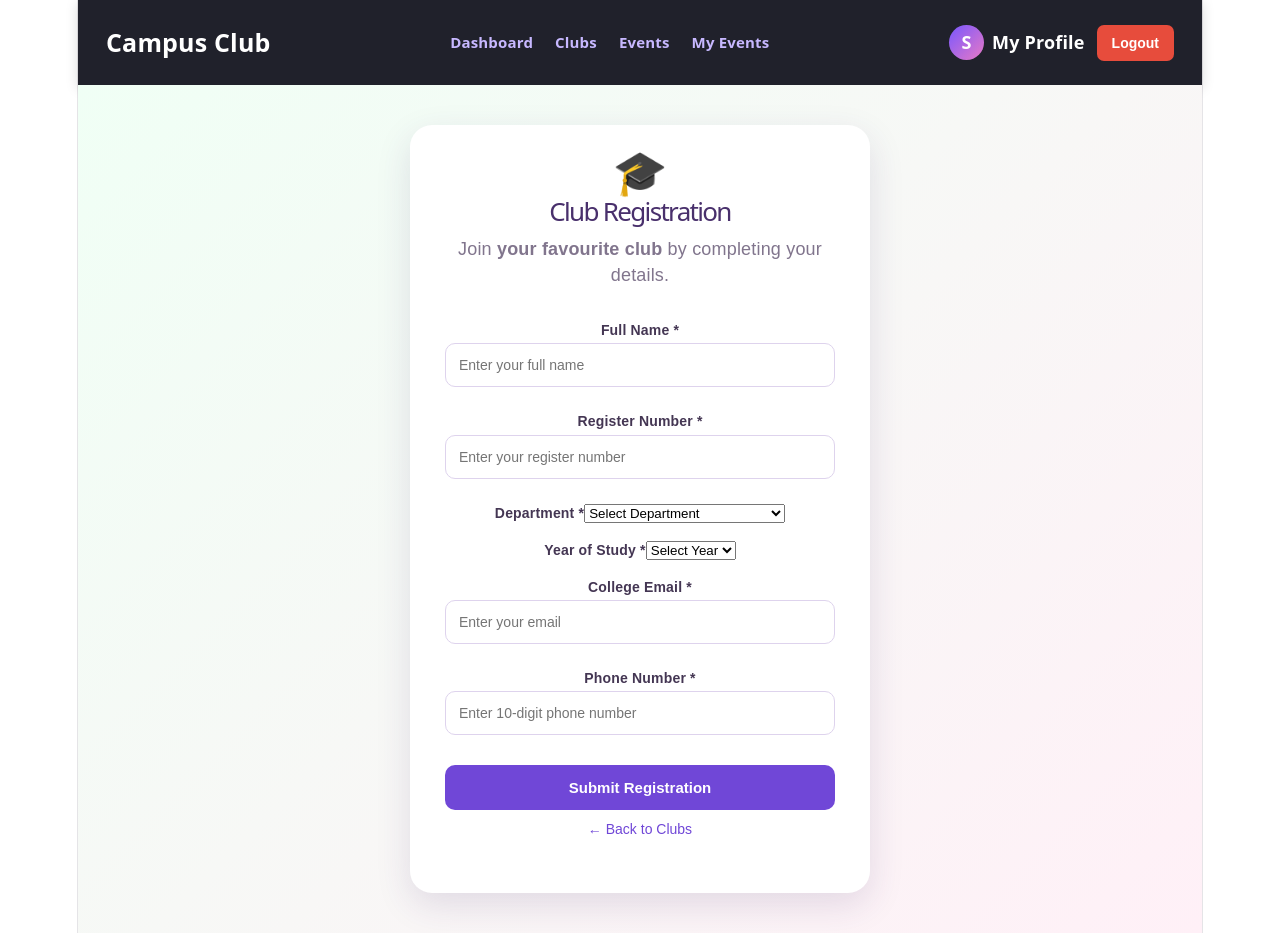
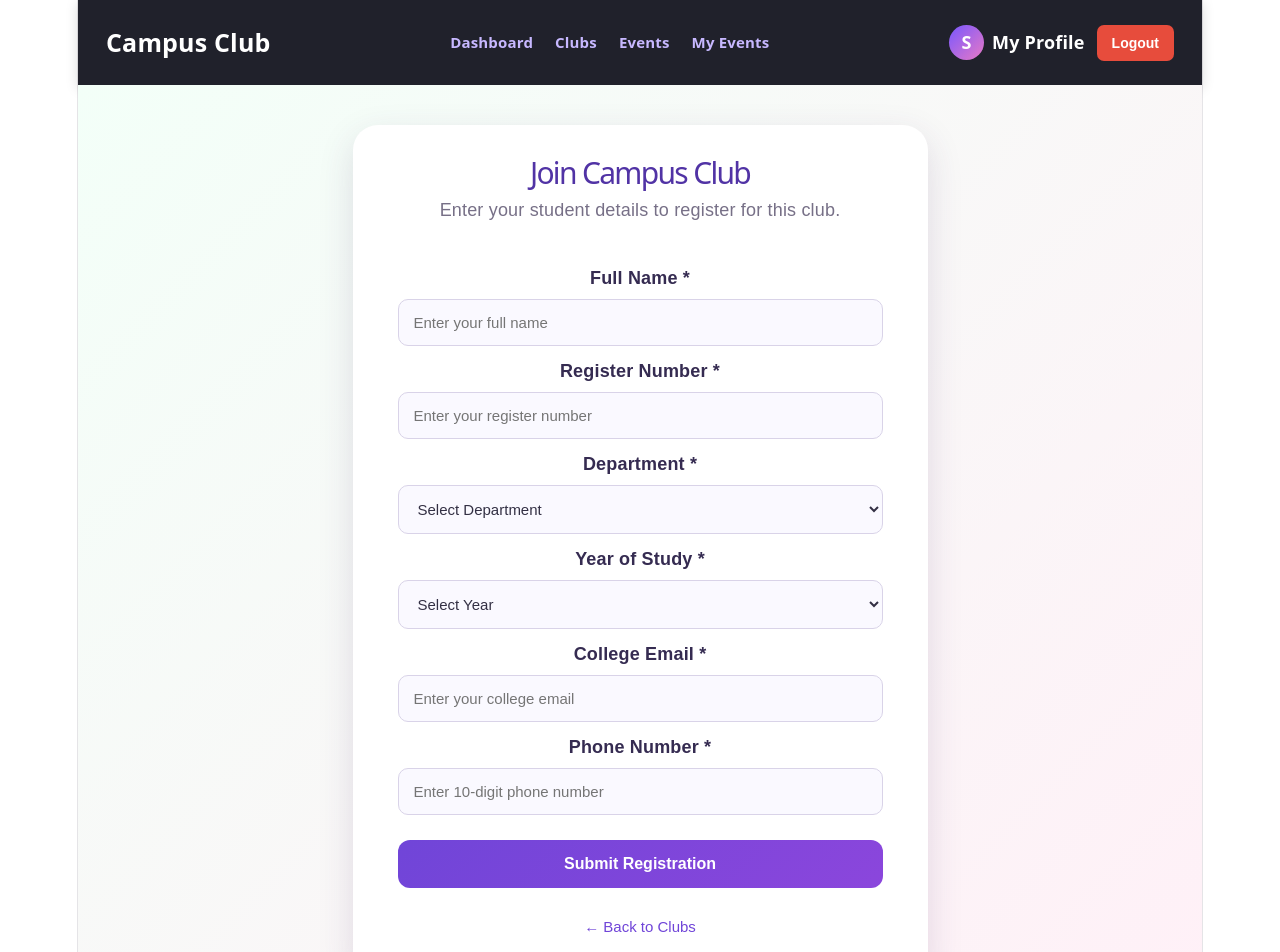
Before and after one commit to swethashankar2806-cell/Campus-Club-Event-Portal, a React (Vite) app in the folder Campusclub/: page /join-club in a window 1280 px wide. Shown: the top 952 px of the page. Built offline with nearby package versions, Linux system fonts and the light colour scheme.

Commit message:
all changes

```diff
--- a/Campusclub/src/App.jsx
+++ b/Campusclub/src/App.jsx
@@ -1,6 +1,5 @@
 import { Navigate, Route, Routes } from 'react-router-dom';
-import CoordinatorDashboard from './pages/CoordinatorDashboard';
-import AdminDashboard from './pages/AdminDashboard';
+
 import Layout from './components/Layout';
 import Login from './pages/Login';
 import Dashboard from './pages/Dashboard';
@@ -20,8 +19,7 @@ function App() {
         path="/"
         element={<Navigate to="/dashboard" replace />}
       />
-      <Route path="/coordinator" element={<CoordinatorDashboard />} />
-      <Route path="/admin" element={<AdminDashboard />} />
+
       {/* Login and student registration */}
       <Route path="/login" element={<Login />} />
       <Route path="/register" element={<Register />} />
--- a/Campusclub/src/pages/JoinClub.jsx
+++ b/Campusclub/src/pages/JoinClub.jsx
@@ -6,58 +6,67 @@ import '../styles/JoinClub.css';
 function JoinClub() {
   const location = useLocation();
   const navigate = useNavigate();
-  const club = location.state?.club;
+
+  const club = location.state?.club || {
+    id: '',
+    name: 'Campus Club',
+  };
 
   const [formData, setFormData] = useState({
     student_name: '',
     register_number: '',
     department: '',
-    year_of_student: '',
+    year_of_study: '',
     student_email: '',
-    phone: ''
+    phone: '',
   });
 
   const [message, setMessage] = useState('');
-  const [isSubmitting, setIsSubmitting] = useState(false);
+  const [loading, setLoading] = useState(false);
 
   const handleChange = (e) => {
     const { name, value } = e.target;
 
-    setFormData((previousData) => ({
-      ...previousData,
-      [name]: value
+    setFormData((previous) => ({
+      ...previous,
+      [name]: value,
     }));
+
+    setMessage('');
   };
 
   const handleSubmit = async (e) => {
     e.preventDefault();
     setMessage('');
 
-    if (!club?.id) {
-      setMessage('Club information is missing. Please select a club again.');
+    // Validate all required fields
+    const allFilled = Object.values(formData).every(
+      (value) => value.trim() !== ''
+    );
+
+    if (!allFilled) {
+      setMessage('Please fill in all required club registration fields.');
       return;
     }
 
-    const allFieldsFilled = Object.values(formData).every(
-      (value) => String(value).trim() !== ''
-    );
-
-    if (!allFieldsFilled) {
-      setMessage('Please fill in all required fields.');
+    if (!/^[^\s@]+@[^\s@]+\.[^\s@]+$/.test(formData.student_email)) {
+      setMessage('Please enter a valid email address.');
       return;
     }
 
-    if (!/^\d{10}$/.test(formData.phone)) {
+    if (!/^\d{10}$/.test(formData.phone.trim())) {
       setMessage('Please enter a valid 10-digit phone number.');
       return;
     }
 
-    if (!/^[^\s@]+@[^\s@]+\.[^\s@]+$/.test(formData.student_email)) {
-      setMessage('Please enter a valid college email address.');
+    if (!club.id) {
+      setMessage(
+        'Club information is missing. Please return to Clubs and select a club.'
+      );
       return;
     }
 
-    setIsSubmitting(true);
+    setLoading(true);
 
     try {
       const response = await axios.post(
@@ -66,11 +75,24 @@ function JoinClub() {
           club_id: club.id,
           student_name: formData.student_name.trim(),
           register_number: formData.register_number.trim(),
-          department: formData.department,
-          year_of_student: formData.year_of_student,
+          department: formData.department.trim(),
+          year_of_study: formData.year_of_study,
           student_email: formData.student_email.trim(),
-          phone: formData.phone.trim()
+          phone: formData.phone.trim(),
         }
+      );
+
+      localStorage.setItem(
+        'student_name',
+        formData.student_name.trim()
+      );
+      localStorage.setItem(
+        'student_email',
+        formData.student_email.trim()
+      );
+      localStorage.setItem(
+        'student_department',
+        formData.department.trim()
       );
 
       setMessage(
@@ -79,7 +101,7 @@ function JoinClub() {
 
       setTimeout(() => {
         navigate('/clubs');
-      }, 1200);
+      }, 1500);
     } catch (error) {
       console.error(
         'Club registration error:',
@@ -91,50 +113,41 @@ function JoinClub() {
           'Registration failed. Please check your backend and try again.'
       );
     } finally {
-      setIsSubmitting(false);
+      setLoading(false);
     }
   };
 
   return (
     <div className="join-club-page">
       <div className="join-club-card">
-        <div className="join-club-icon">🎓</div>
-
-        <h1>Club Registration</h1>
-
+        <h1>Join {club.name}</h1>
         <p className="join-club-subtitle">
-          Join <strong>{club?.name || 'your favourite club'}</strong> by
-          completing your details.
+          Enter your student details to register for this club.
         </p>
 
-        <form onSubmit={handleSubmit}>
-          <div className="form-group">
+        <form onSubmit={handleSubmit} noValidate>
           <label htmlFor="student_name">Full Name *</label>
           <input
             id="student_name"
+            name="student_name"
             type="text"
-              name="student_name"
             placeholder="Enter your full name"
             value={formData.student_name}
             onChange={handleChange}
             required
           />
-          </div>
 
-          <div className="form-group">
           <label htmlFor="register_number">Register Number *</label>
           <input
             id="register_number"
+            name="register_number"
             type="text"
-              name="register_number"
             placeholder="Enter your register number"
             value={formData.register_number}
             onChange={handleChange}
             required
           />
-          </div>
 
-          <div className="form-group">
           <label htmlFor="department">Department *</label>
           <select
             id="department"
@@ -144,24 +157,33 @@ function JoinClub() {
             required
           >
             <option value="">Select Department</option>
-              <option value="IT">Information Technology (IT)</option>
-              <option value="CSE">Computer Science (CSE)</option>
-              <option value="AIDS">AI & Data Science (AIDS)</option>
-              <option value="AIML">AI & Machine Learning (AIML)</option>
-              <option value="ECE">Electronics (ECE)</option>
-              <option value="EEE">Electrical (EEE)</option>
-              <option value="MECH">Mechanical (MECH)</option>
-              <option value="CIVIL">Civil (CIVIL)</option>
+            <option value="Information Technology">
+              Information Technology
+            </option>
+            <option value="Computer Science Engineering">
+              Computer Science Engineering
+            </option>
+            <option value="Artificial Intelligence and Data Science">
+              Artificial Intelligence and Data Science
+            </option>
+            <option value="Electronics and Communication Engineering">
+              Electronics and Communication Engineering
+            </option>
+            <option value="Electrical and Electronics Engineering">
+              Electrical and Electronics Engineering
+            </option>
+            <option value="Mechanical Engineering">
+              Mechanical Engineering
+            </option>
+            <option value="Civil Engineering">Civil Engineering</option>
             <option value="Other">Other</option>
           </select>
-          </div>
 
-          <div className="form-group">
-            <label htmlFor="year_of_student">Year of Study *</label>
+          <label htmlFor="year_of_study">Year of Study *</label>
           <select
-              id="year_of_student"
-              name="year_of_student"
-              value={formData.year_of_student}
+            id="year_of_study"
+            name="year_of_study"
+            value={formData.year_of_study}
             onChange={handleChange}
             required
           >
@@ -171,58 +193,49 @@ function JoinClub() {
             <option value="3rd Year">3rd Year</option>
             <option value="4th Year">4th Year</option>
           </select>
-          </div>
 
-          <div className="form-group">
           <label htmlFor="student_email">College Email *</label>
           <input
             id="student_email"
+            name="student_email"
             type="email"
-              name="student_email"
-              placeholder="Enter your email"
+            placeholder="Enter your college email"
             value={formData.student_email}
             onChange={handleChange}
             required
           />
-          </div>
 
-          <div className="form-group">
           <label htmlFor="phone">Phone Number *</label>
           <input
             id="phone"
+            name="phone"
             type="tel"
-              name="phone"
             placeholder="Enter 10-digit phone number"
             value={formData.phone}
             onChange={handleChange}
             maxLength={10}
-              pattern="[0-9]{10}"
+            inputMode="numeric"
             required
           />
-          </div>
 
-          <button
-            type="submit"
-            className="join-submit-btn"
-            disabled={isSubmitting}
-          >
-            {isSubmitting ? 'Submitting...' : 'Submit Registration'}
+          <button type="submit" disabled={loading}>
+            {loading ? 'Submitting...' : 'Submit Registration'}
           </button>
 
           {message && (
-            <p className="join-message" role="status">
+            <p className="join-club-message" role="status">
               {message}
             </p>
           )}
+        </form>
 
         <button
           type="button"
-            className="back-btn"
+          className="back-to-clubs"
           onClick={() => navigate('/clubs')}
         >
           ← Back to Clubs
         </button>
-        </form>
       </div>
     </div>
   );
--- a/Campusclub/src/styles/JoinClub.css
+++ b/Campusclub/src/styles/JoinClub.css
@@ -1,109 +1,128 @@
-
 .join-club-page {
-  min-height: 75vh;
+  min-height: 100vh;
   padding: 40px 20px;
-  background: linear-gradient(135deg, #f0fff5, #fff0f7);
   display: flex;
+  justify-content: center;
   align-items: center;
-  justify-content: center;
+  box-sizing: border-box;
+  background: linear-gradient(135deg, #f3fff8, #fff0f7);
   font-family: Arial, sans-serif;
 }
 
 .join-club-card {
-  position: relative;
   width: 100%;
-  max-width: 460px;
+  max-width: 575px;
+  padding: 35px 45px;
   box-sizing: border-box;
-  padding: 35px;
-  border-radius: 22px;
-  background: white;
-  box-shadow: 0 12px 35px rgba(65, 42, 110, 0.13);
-}
-
-.back-btn {
-  border: none;
-  background: transparent;
-  color: #7047d7;
-  font-size: 14px;
-  cursor: pointer;
-  margin-bottom: 20px;
-}
-
-.join-club-icon {
-  text-align: center;
-  font-size: 44px;
+  background: #ffffff;
+  border-radius: 25px;
+  box-shadow: 0 12px 35px rgba(75, 45, 100, 0.15);
 }
 
 .join-club-card h1 {
+  margin: 0 0 10px;
+  color: #5133a5;
   text-align: center;
-  color: #49306c;
-  font-size: 26px;
-  margin: 12px 0;
+  font-size: 30px;
 }
 
 .join-club-subtitle {
+  margin-bottom: 28px;
+  color: #777087;
   text-align: center;
-  color: #81758d;
-  margin-bottom: 28px;
+  line-height: 1.6;
 }
 
 .join-club-card form {
   display: flex;
   flex-direction: column;
-  gap: 10px;
 }
 
 .join-club-card label {
-  font-size: 14px;
-  font-weight: bold;
-  color: #443653;
+  margin: 12px 0 8px;
+  color: #352b51;
+  font-weight: 600;
 }
 
-.join-club-card input {
+.join-club-card input,
+.join-club-card select {
+  width: 100%;
+  padding: 14px 15px;
   box-sizing: border-box;
-  width: 100%;
-  padding: 13px;
-  border: 1px solid #ded3ed;
+  border: 1px solid #d9d3e8;
   border-radius: 10px;
-  margin-bottom: 10px;
-  font-size: 14px;
+  background: #faf9ff;
+  color: #333044;
+  font-size: 15px;
+  outline: none;
+  transition: 0.25s;
 }
 
-.join-club-card input:focus {
-  outline: none;
-  border-color: #8b5ed7;
-  box-shadow: 0 0 0 3px #8b5ed720;
+.join-club-card input:focus,
+.join-club-card select:focus {
+  border-color: #7547dc;
+  box-shadow: 0 0 0 3px rgba(117, 71, 220, 0.12);
+  background: #ffffff;
 }
 
-.join-submit-btn {
-  padding: 14px;
+.join-club-card form > button[type="submit"] {
+  margin-top: 25px;
+  padding: 15px;
   border: none;
-  border-radius: 10px;
-  background: #7047d7;
-  color: white;
-  font-size: 15px;
+  border-radius: 12px;
+  background: linear-gradient(135deg, #7045d8, #8b46dc);
+  color: #ffffff;
+  font-size: 16px;
   font-weight: bold;
   cursor: pointer;
-  margin-top: 10px;
+  transition: 0.3s;
 }
 
-.join-submit-btn:hover {
-  background: #5430b0;
+.join-club-card form > button[type="submit"]:hover {
+  transform: translateY(-2px);
+  box-shadow: 0 6px 15px rgba(112, 69, 216, 0.25);
 }
 
-.join-submit-btn:disabled {
-  opacity: 0.7;
+.join-club-card form > button[type="submit"]:disabled {
+  opacity: 0.65;
   cursor: not-allowed;
+  transform: none;
 }
 
-.join-message {
+.join-club-message {
+  margin: 15px 0 0;
+  color: #5133a5;
   text-align: center;
-  color: #55317d;
+  line-height: 1.5;
   overflow-wrap: anywhere;
 }
 
-@media (max-width: 480px) {
+.back-to-clubs {
+  display: block;
+  margin: 22px auto 0;
+  padding: 8px 12px;
+  border: none;
+  background: transparent;
+  color: #7045d8;
+  font-size: 15px;
+  cursor: pointer;
+}
+
+.back-to-clubs:hover {
+  color: #4225a0;
+  text-decoration: underline;
+}
+
+@media (max-width: 600px) {
+  .join-club-page {
+    padding: 25px 12px;
+  }
+
   .join-club-card {
-    padding: 24px;
+    padding: 28px 20px;
+  }
+
+  .join-club-card h1 {
+    font-size: 25px;
   }
 }
```
Also changed, not shown: Campusclub/src/pages/AdminDashboard.jsx (deleted, +0 -20 lines), Campusclub/src/pages/CoordinatorDashboard.jsx (deleted, +0 -18 lines), Campusclub/src/pages/Login.jsx (+3 -21 lines), 1 other file (tests, documents, lock files or other folders). Lines whose indentation alone changed are shown as unchanged.
